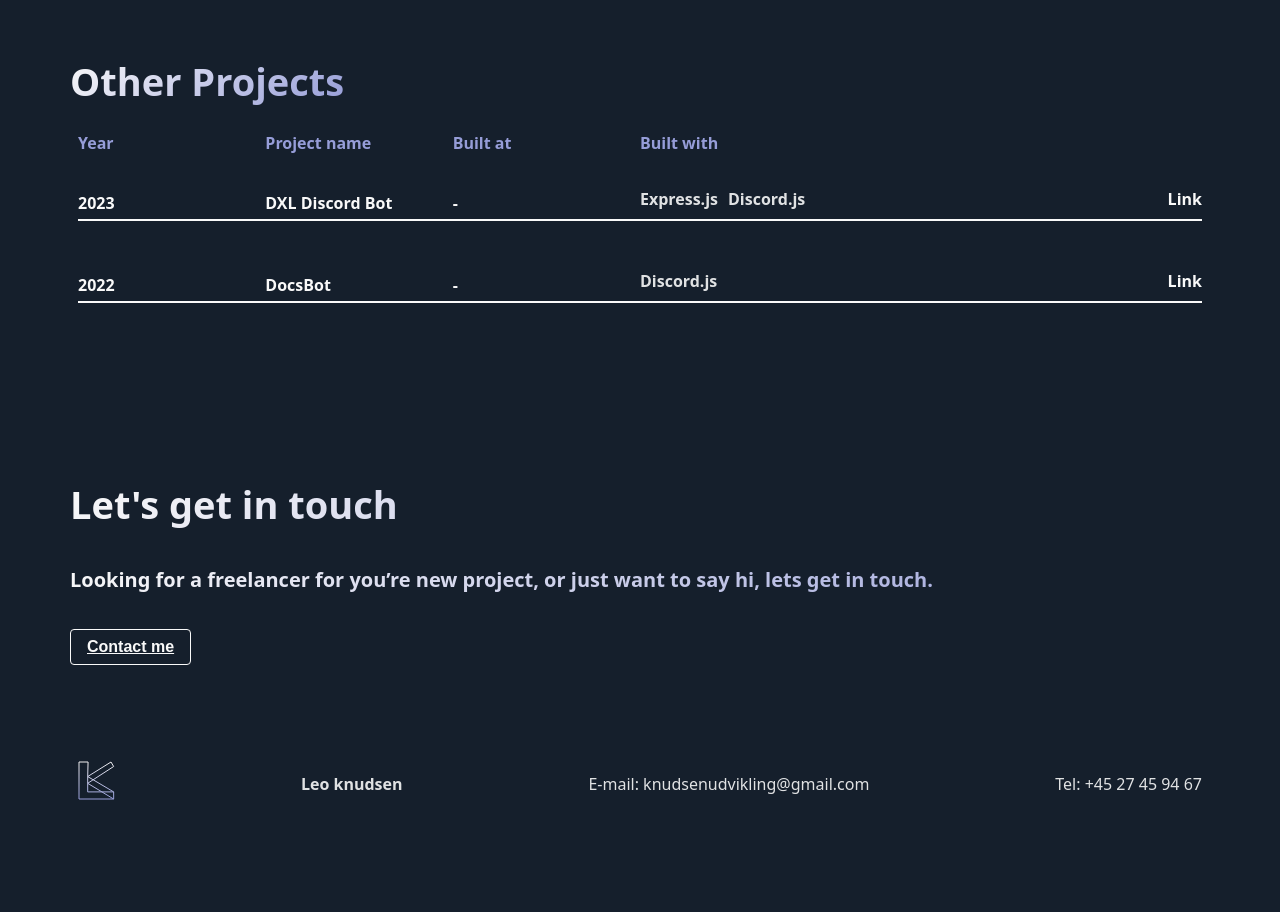
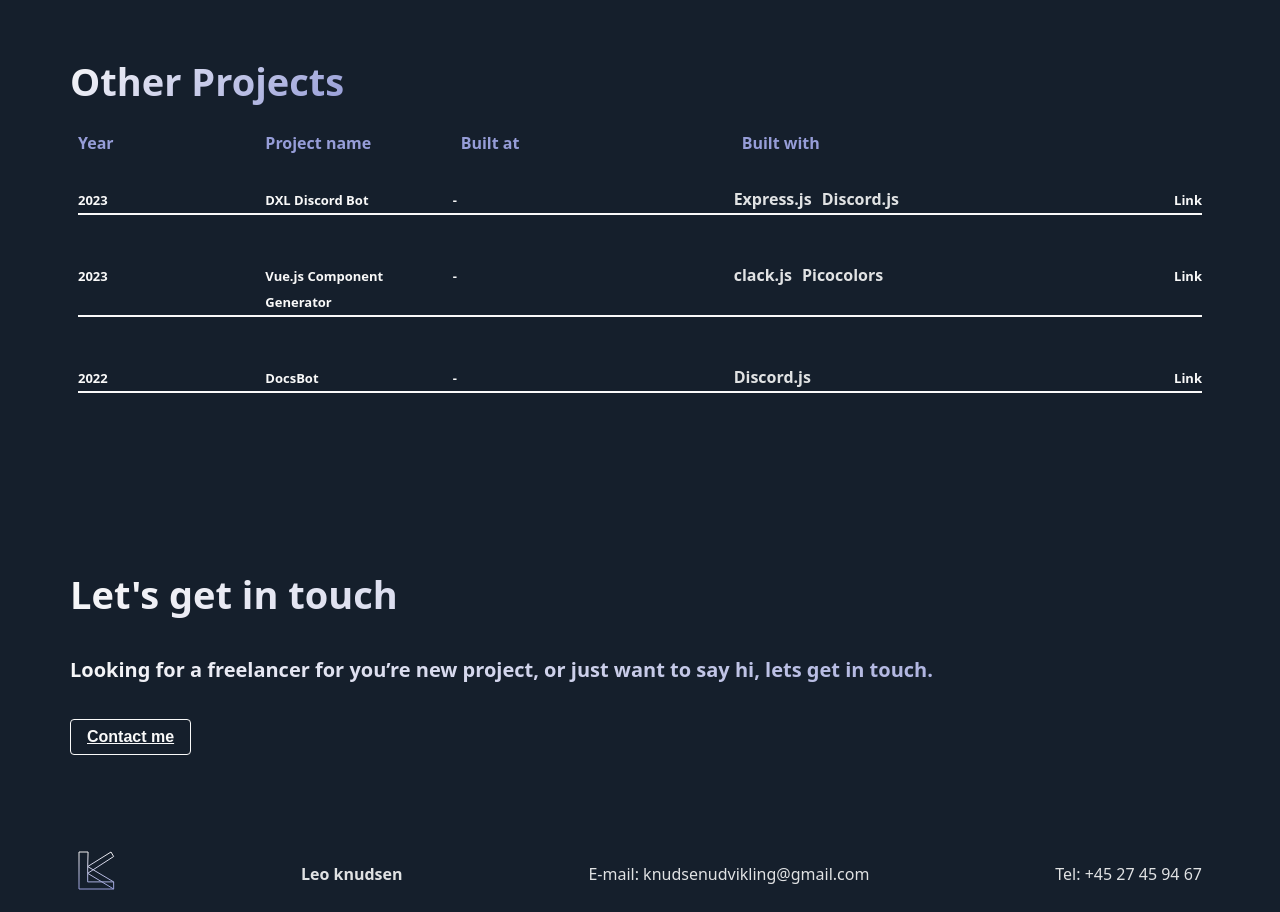
Before and after one commit to lk22/vue-portfolio, a Vue app: page /projects in a window 1280 px wide. Shown: the part 1081-1993 px from the top of the page. Before the commit the page ends 1903 px from the top, so only its background shows below. Built offline with nearby package versions, Linux system fonts and the light colour scheme.

Commit message:
updating other projects list

```diff
--- a/src/components/Projects/OtherProject.vue
+++ b/src/components/Projects/OtherProject.vue
@@ -21,12 +21,12 @@
           <p>{{ project.name }}</p>
         </div>
       </div>
-      <div class="col-2">
+      <div class="col-3">
         <div class="project-location">
           <p>{{ project.location }}</p>
         </div>
       </div>
-      <div class="col-2">
+      <div class="col-3">
         <div class="project-technologies">
           <ul>
             <li v-for="technology in project.technologies" :key="technology">
@@ -35,7 +35,7 @@
           </ul>
         </div>
       </div>
-      <div class="col-4">
+      <div class="col-2">
         <div class="project-link">
           <a :href="project.link" target="_blank">Link</a>
         </div>
@@ -62,6 +62,10 @@
     list-style: none;
   }
 
+  p {
+    font-size: 13px;
+  }
+
   .project [class*="col-"] {
     padding-inline: 0;
   }
@@ -73,5 +77,6 @@
   .project-link a {
     text-decoration: none;
     color: #f9f9f9;
+    font-size: 13px;
   }
 </style>
--- a/src/views/Projects.vue
+++ b/src/views/Projects.vue
@@ -60,10 +60,10 @@ That operates all around Denmark."
             <div class="col-2">
               <span class="project-label">Project name</span>
             </div>
-            <div class="col-2">
+            <div class="col-3">
               <span class="project-label">Built at</span>
             </div>
-            <div class="col-2">
+            <div class="col-3">
               <span class="project-label">Built with</span>
             </div>
           </div>
@@ -75,6 +75,15 @@ That operates all around Denmark."
             location="-"
             :technologies="['Express.js', 'Discord.js']"
             link="https://github.com/lk22/dxl-discord-bot"
+          />
+        </div>
+        <div class="col-12">
+          <OtherProject
+            year="2023"
+            name="Vue.js Component Generator"
+            location="-"
+            :technologies="['clack.js', 'Picocolors']"
+            link="https://github.com/lk22/vue-component-generator"
           />
         </div>
         <div class="col-12">
```
